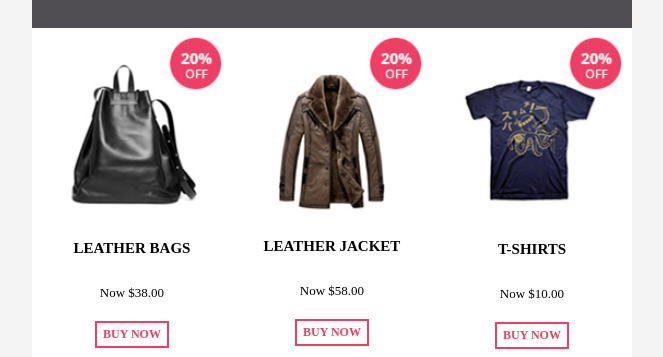
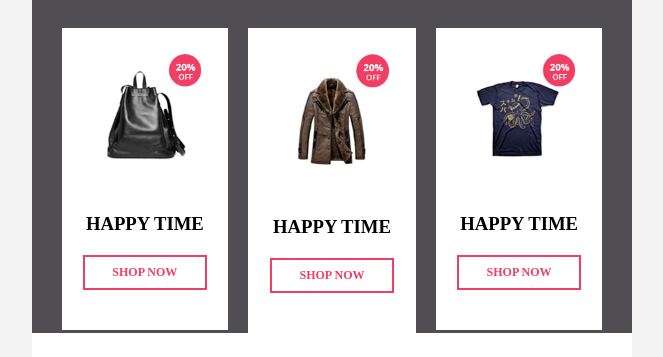
Before and after one commit to VincinChristmas/Merry-Christmas-Fluid-Email, a plain HTML site: page index.html in a window 1280 px wide. Shown: the part 1929-2286 px from the top of the page, without its empty margins (308-971 px from the left). Drawn offline with Linux system fonts and the light colour scheme.

Commit message:
finishing up the email

```diff
--- a/index.html
+++ b/index.html
@@ -185,48 +185,51 @@
                 </table>
 
 
-                <table role="presentation" cellspacing="0" cellpadding="0" border="0" width="100%" style="background: #504E53; border-collapse: collapse;"> <!-- 60px space on FAR left/right (big enough to see clearly) -->
+                <table role="presentation" cellspacing="0" cellpadding="0" border="0" width="100%" style="padding:30px 0; background: #504E53; border-collapse: collapse;">
                   <tr>
-                    <!-- Column 1: Leather Bags -->
-                    <td valign="top" style="width: 100%; max-width: 33%; margin 0 10px 0 15px;"> <!-- Tiny gap between columns -->
+                    <!-- Column 1 -->
+                    <td valign="top" width="33.333%" style="padding: 0 10px 0 30px;"> <!-- Left padding + small right gap -->
+                      <!-- Nested table for white background -->
                       <table role="presentation" cellspacing="0" cellpadding="0" border="0" width="100%">
                         <tr>
-                          <td style="background: #ffffff; ">
-                            <img src="images/product3.jpg" alt="Leather Bags"
-                                 style="width: 100%; max-width: 270px; height: auto; display: block; vertical-align: bottom;">
-                            <h3 style="font-size:15px; margin:10px 0 5px 0; min-height: 40px;">LEATHER BAGS</h3>
-                            <p style="font-size:13px; margin:0;">Now $38.00</p>
-                            <p style="border: 2px solid #EF3F64; margin: 20px auto 20px; padding: 4px 0; font-size: 12px; font-weight: 700; color: #EF3F64; max-width: 70px; text-align: center;">BUY NOW</p>
+                          <td style="background: #ffffff; padding: 20px;"> <!-- White background + inner padding -->
+                            <img src="images/product3.jpg" width="270" height="auto" alt="Feature 1"
+                                 style="width:100%;max-width:270px;height:auto;margin-bottom:15px;background:#dddddd;">
+                            <h3>HAPPY TIME</h3>
+                            <p><!-- Your 12-word product copy here --></p>
+                            <p style="border: 2px solid #EF3F64; margin: 20px auto; padding: 8px 0; font-size: 12px; font-weight: 700; color: #EF3F64; max-width: 120px; text-align: center;">SHOP NOW</p>
                           </td>
                         </tr>
                       </table>
                     </td>
 
-                    <!-- Column 2: Leather Jacket -->
-                    <td valign="top" style="width: 100%; max-width: 33%; ;"> <!-- Tiny gap between columns -->
+                    <!-- Column 2 -->
+                    <td valign="top" width="33.333%" style="padding: 0 10px;"> <!-- Equal left/right gaps -->
+                      <!-- Nested table for white background -->
                       <table role="presentation" cellspacing="0" cellpadding="0" border="0" width="100%">
                         <tr>
-                          <td style="background: #ffffff;">
-                            <img src="images/product4.jpg" alt="Leather Jacket"
-                                 style="width: 100%; max-width: 270px; height: auto; display: block; vertical-align: bottom;">
-                            <h3 style="font-size:15px; margin:8px 0 5px 0; min-height: 40px;">LEATHER JACKET</h3>
-                            <p style="font-size:13px; margin:0;">Now $58.00</p>
-                            <p style="border: 2px solid #EF3F64; margin: 20px auto 20px; padding: 4px 0; font-size: 12px; font-weight: 700; color: #EF3F64; max-width: 70px; text-align: center;">BUY NOW</p>
+                          <td style="background: #ffffff; padding: 20px;"> <!-- White background + inner padding -->
+                            <img src="images/product4.jpg" width="270" height="auto" alt="Feature 1"
+                                 style="width:100%;max-width:270px;height:auto;margin-bottom:15px;background:#dddddd;">
+                            <h3>HAPPY TIME</h3>
+                            <p><!-- Your 12-word product copy here --></p>
+                            <p style="border: 2px solid #EF3F64; margin: 20px auto; padding: 8px 0; font-size: 12px; font-weight: 700; color: #EF3F64; max-width: 120px; text-align: center;">SHOP NOW</p>
                           </td>
                         </tr>
                       </table>
                     </td>
 
-                    <!-- Column 3: T-Shirts -->
-                    <td valign="top" style="width: 100%; max-width: 33%; "> <!-- Tiny gap between columns -->
+                    <!-- Column 3 -->
+                    <td valign="top" width="33.333%" style="padding: 0 30px 0 10px;"> <!-- Right padding + small left gap -->
+                      <!-- Nested table for white background -->
                       <table role="presentation" cellspacing="0" cellpadding="0" border="0" width="100%">
                         <tr>
-                          <td style="background: #ffffff; ">
-                            <img src="images/product5.jpg" alt="T-Shirts"
-                                 style="width: 100%; max-width: 270px; height: auto; display: block; vertical-align: bottom;">
-                            <h3 style="font-size:15px; margin:11px 0 5px 0; min-height: 40px;">T-SHIRTS</h3>
-                            <p style="font-size:13px; margin:0;">Now $10.00</p>
-                            <p style="border: 2px solid #EF3F64; margin: 20px auto 20px; padding: 4px 0; font-size: 12px; font-weight: 700; color: #EF3F64; max-width: 70px; text-align: center;">BUY NOW</p>
+                          <td style="background: #ffffff; padding: 20px;"> <!-- White background + inner padding -->
+                            <img src="images/product5.jpg" width="270" height="auto" alt="Feature 1"
+                                 style="width:100%;max-width:270px;height:auto;margin-bottom:15px;background:#dddddd;">
+                            <h3>HAPPY TIME</h3>
+                            <p><!-- Your 12-word product copy here --></p>
+                            <p style="border: 2px solid #EF3F64; margin: 20px auto; padding: 8px 0; font-size: 12px; font-weight: 700; color: #EF3F64; max-width: 120px; text-align: center;">SHOP NOW</p>
                           </td>
                         </tr>
                       </table>
```
